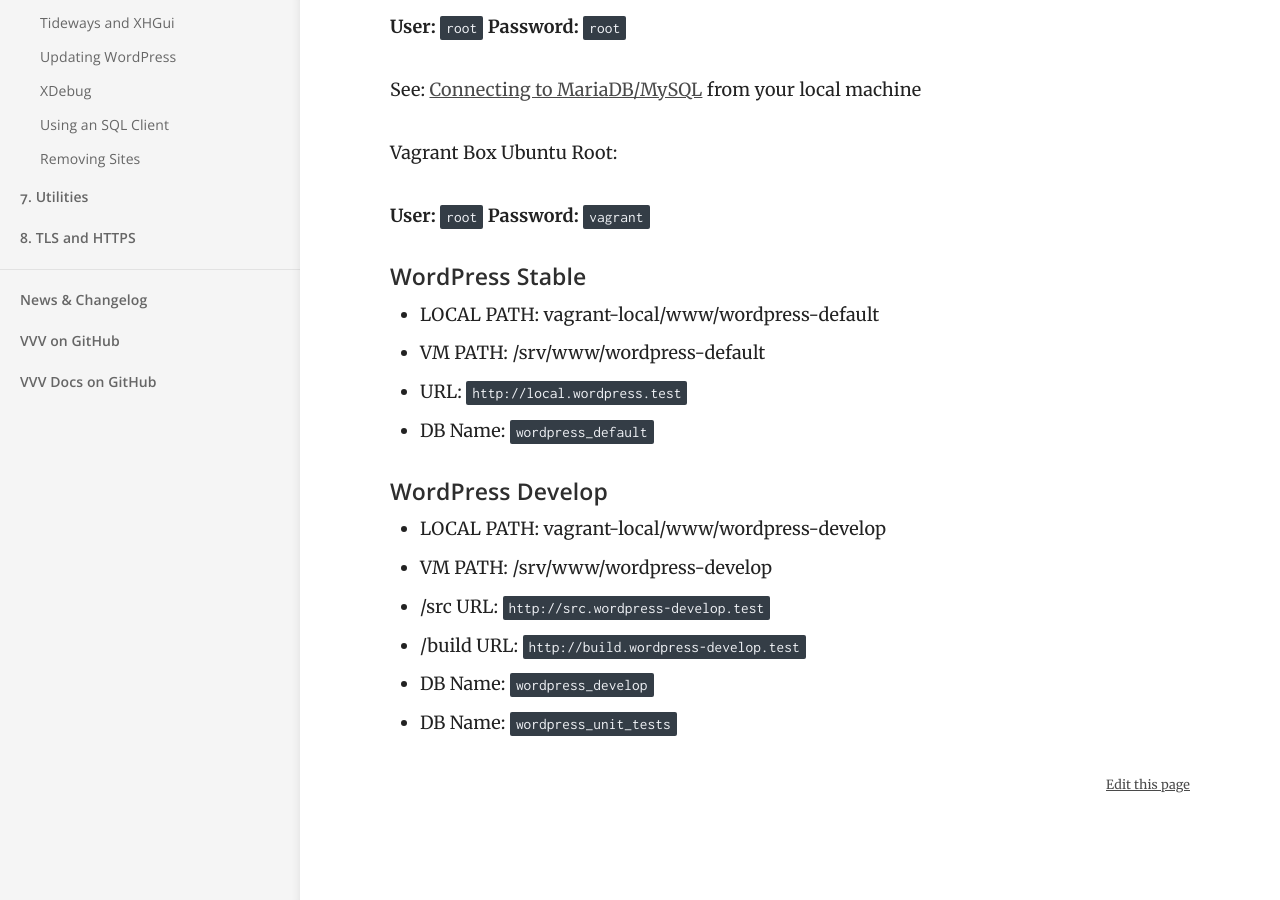
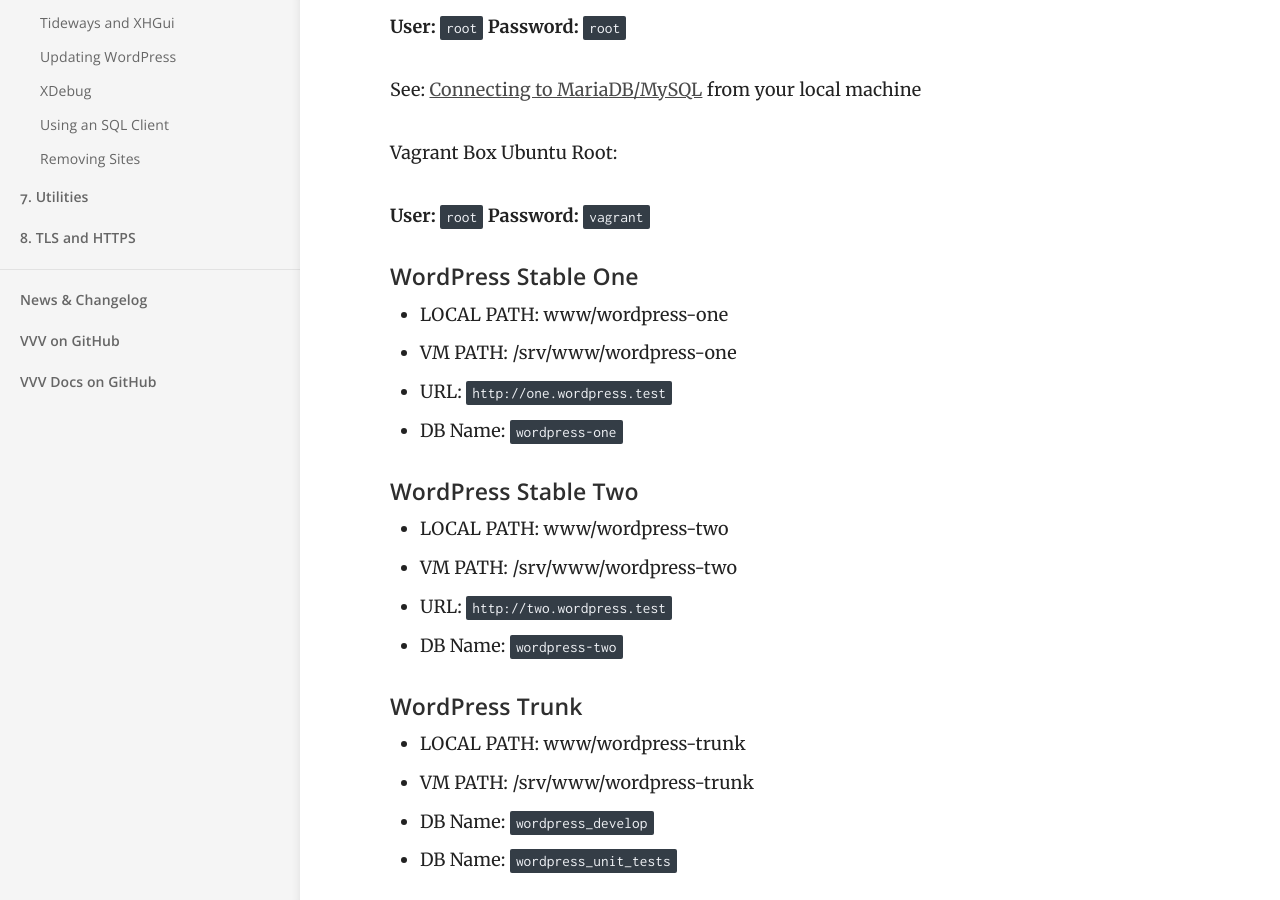
Before and after one commit to Varying-Vagrant-Vagrants/varyingvagrantvagrants.org, a Jekyll site: the page built from docs/en-US/references/default-credentials.md, in a window 1280 px wide and 900 px high, scrolled down 527 px. Built offline with Jekyll 4.4.1, drawn with Linux system fonts in a browser that asks for light colours.

Commit message:
Updated to reflect trunk instead of devel (#120)
* Updated to reflect trunk instead of devel

```diff
--- a/docs/en-US/references/default-credentials.md
+++ b/docs/en-US/references/default-credentials.md
@@ -28,16 +28,20 @@ Vagrant Box Ubuntu Root:
 __User:__ `root`
 __Password:__ `vagrant`
 
-#### WordPress Stable
-* LOCAL PATH: vagrant-local/www/wordpress-default
-* VM PATH: /srv/www/wordpress-default
-* URL: `http://local.wordpress.test`
-* DB Name: `wordpress_default`
+#### WordPress Stable One
+* LOCAL PATH: www/wordpress-one
+* VM PATH: /srv/www/wordpress-one
+* URL: `http://one.wordpress.test`
+* DB Name: `wordpress-one`
 
-#### WordPress Develop
-* LOCAL PATH: vagrant-local/www/wordpress-develop
-* VM PATH: /srv/www/wordpress-develop
-* /src URL: `http://src.wordpress-develop.test`
-* /build URL: `http://build.wordpress-develop.test`
+#### WordPress Stable Two
+* LOCAL PATH: www/wordpress-two
+* VM PATH: /srv/www/wordpress-two
+* URL: `http://two.wordpress.test`
+* DB Name: `wordpress-two`
+
+#### WordPress Trunk
+* LOCAL PATH: www/wordpress-trunk
+* VM PATH: /srv/www/wordpress-trunk
 * DB Name: `wordpress_develop`
 * DB Name: `wordpress_unit_tests`
```
